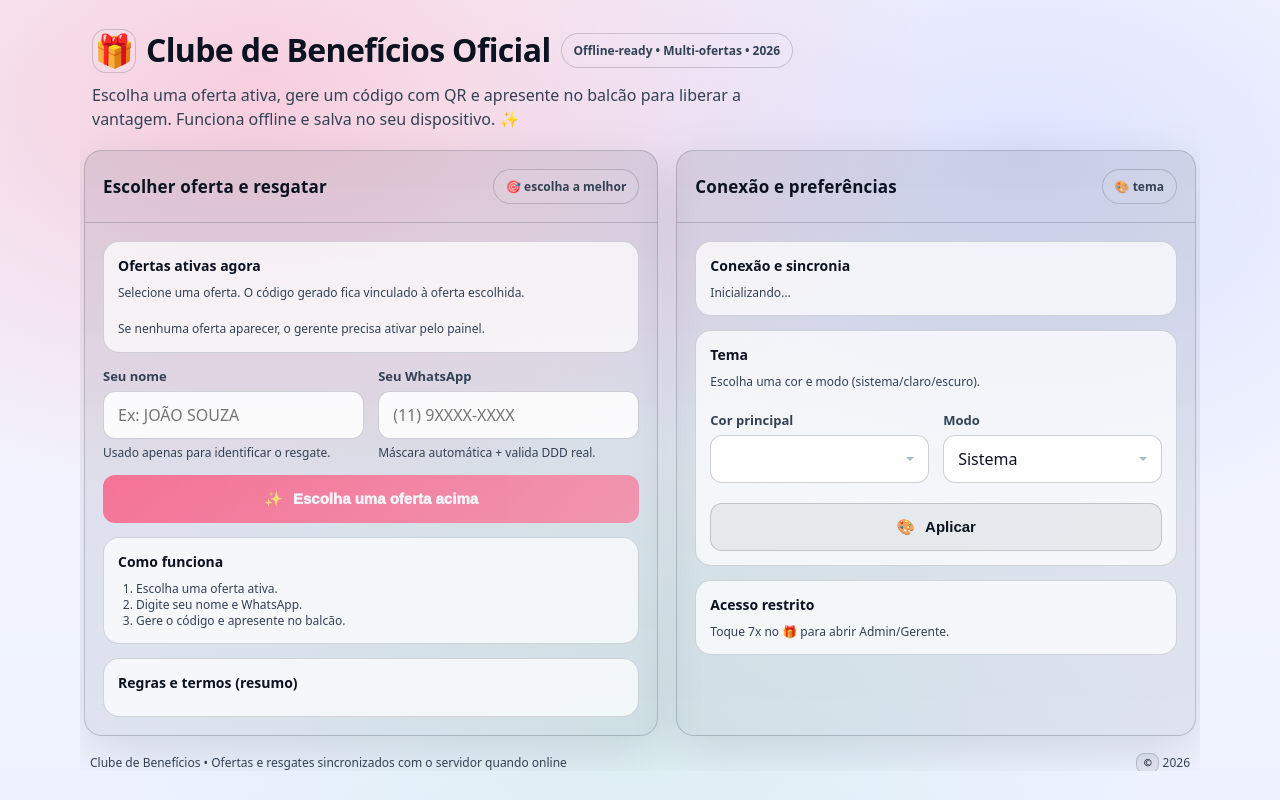
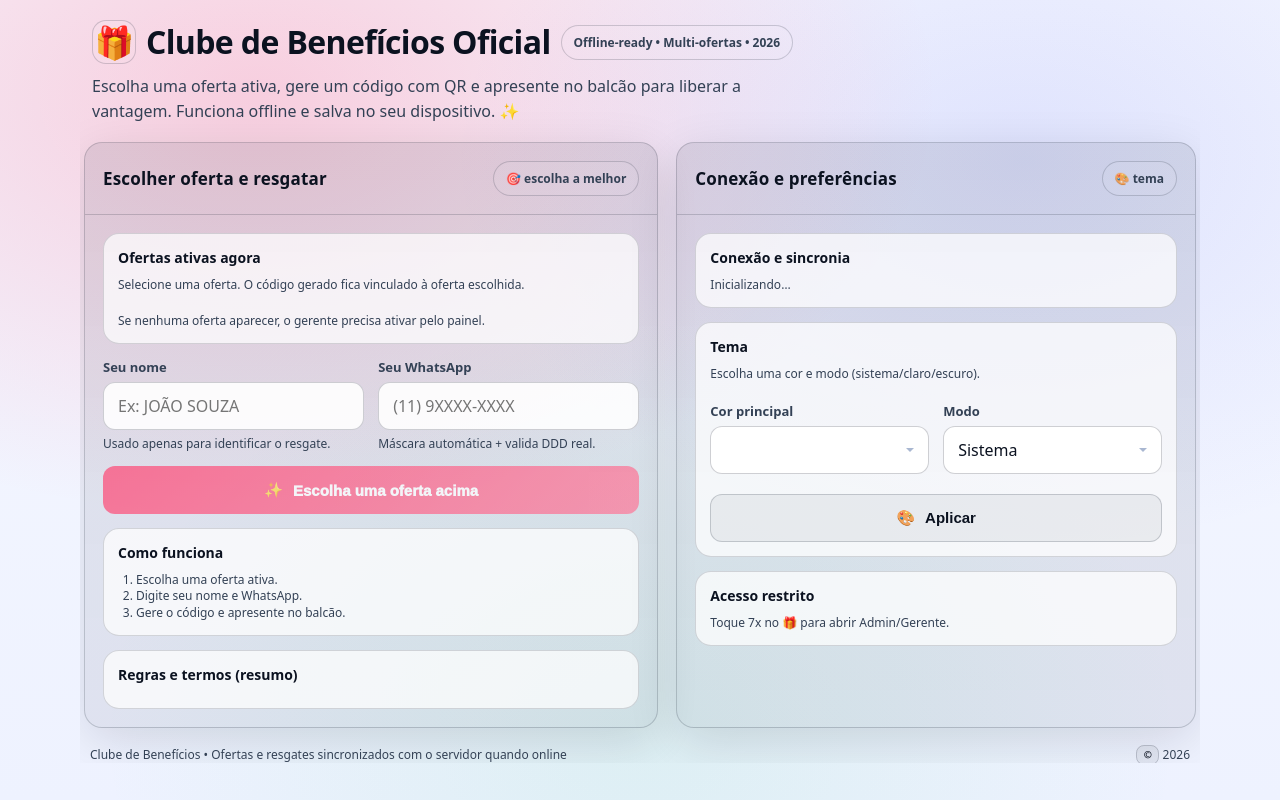
Before and after one commit to Augustuuuuu/clube-beneficios, a Django app: page / in a window 1280 px wide. Run offline with Django 5.2, Linux system fonts and the light colour scheme; lists and menus that the app fills with data are empty; some libraries are stand-ins or nearby versions.

Commit message:
Update index.html

```diff
--- a/templates/index.html
+++ b/templates/index.html
@@ -56,10 +56,10 @@
   }
 
   *{ box-sizing:border-box; }
-  html{ overflow-x:hidden; -webkit-text-size-adjust: 100%; }
-  html,body{ height:100%; min-height:100%; }
+  html{ overflow-x:hidden; -webkit-text-size-adjust: 100%; min-height: 100%; }
   body{
     margin:0;
+    min-height: 100%;
     font-family:var(--sans);
     color:var(--text);
     background:
@@ -67,14 +67,15 @@
       radial-gradient(950px 650px at 80% 20%, rgba(88,101,242,.14), transparent 60%),
       radial-gradient(900px 700px at 50% 92%, rgba(65,209,143,.10), transparent 60%),
       linear-gradient(180deg, var(--bg), var(--bg2));
-    display:grid;
-    place-items:center;
+    display:flex;
+    flex-direction:column;
+    align-items:center;
     padding: clamp(12px, 2.5vw, 20px) clamp(14px, 2vw, 24px);
     overflow-x:hidden;
     box-sizing:border-box;
   }
 
-  .wrap{ width:100%; max-width:1120px; display:grid; gap:clamp(14px, 2vw, 18px); box-sizing:border-box; min-width:0; padding:0 clamp(0px, 1vw, 4px); overflow:hidden; }
+  .wrap{ width:100%; max-width:1120px; display:grid; gap:clamp(14px, 2vw, 18px); box-sizing:border-box; min-width:0; padding:0 clamp(0px, 1vw, 4px); overflow-x:hidden; }
   header{ display:flex; align-items:flex-start; justify-content:space-between; gap:clamp(10px, 1.5vw, 14px); padding:0 clamp(4px, 1vw, 8px); min-width:0; flex-wrap:wrap; }
   .brand{ display:flex; flex-direction:column; gap:clamp(8px, 1.2vw, 10px); min-width:0; flex:1; min-width:0; }
   .titleRow{ display:flex; align-items:center; gap:clamp(8px, 1.2vw, 10px); flex-wrap:wrap; min-width:0; }
```
